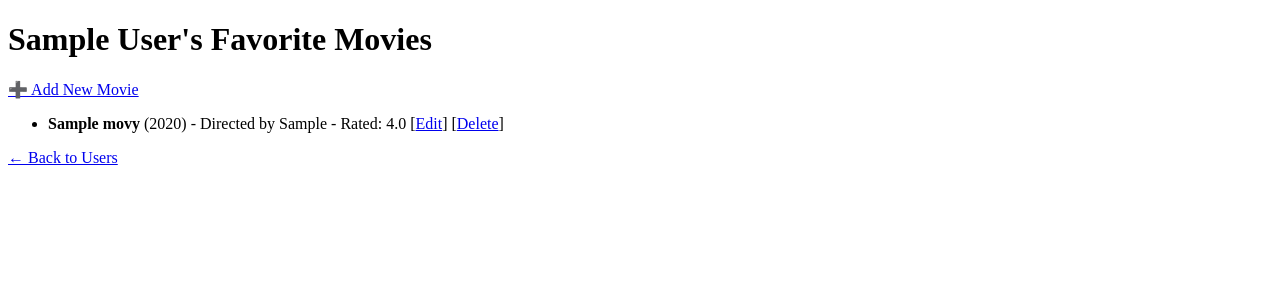
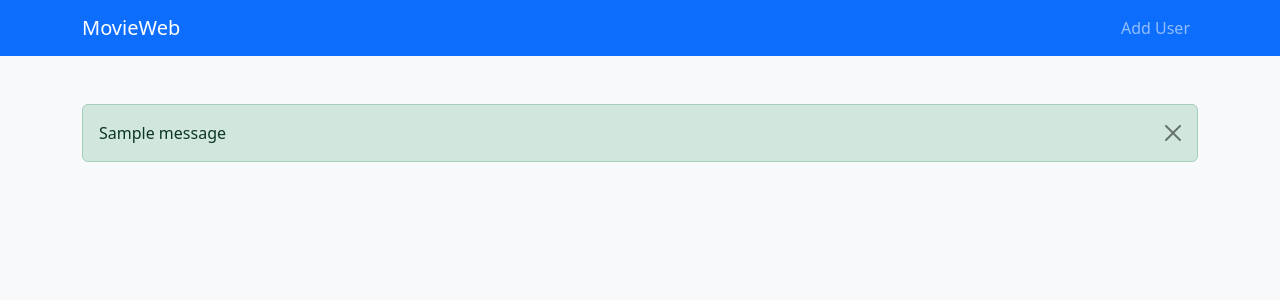
Before and after one commit to Andrew-O39/moviweb_app, a Flask app: page /users/1 in a window 1280 px wide. Shown: the top 300 px of the page. Run offline with Flask 3, Linux system fonts and the light colour scheme; tables that the repository leaves empty hold one stand-in row (values such as "Sample post"); one stand-in notice (Sample message) is shown.

Commit message:
handled errors, improved functionalities

```diff
--- a/app.py
+++ b/app.py
@@ -1,9 +1,10 @@
-from flask import Flask, render_template, request, redirect, url_for
+from flask import Flask, flash, render_template, request, redirect, url_for, abort
 from datamanager.sqlite_data_manager import SQLiteDataManager
 from app_models import db, User, Movie
 
 def create_app():
     app = Flask(__name__)
+    app.secret_key = 'your_secret_key_here'
     app.config['SQLALCHEMY_DATABASE_URI'] = 'sqlite:///movies.db'
     app.config['SQLALCHEMY_TRACK_MODIFICATIONS'] = False
 
@@ -23,26 +24,110 @@ def create_app():
         users = app.data_manager.get_all_users()
         return render_template("users.html", users=users)
 
+
     @app.route("/users/<int:user_id>")
     def user_movies(user_id):
-        user = db.session.get(User, user_id)
-        if not user:
-            return f"User with ID {user_id} not found.", 404
+        try:
+            user = app.data_manager.get_user_by_id(user_id)
+            if not user:
+                abort(404, description="User not found")
 
-        movies = app.data_manager.get_user_movies(user_id)
-        return render_template("user_movies.html", user=user, movies=movies)
+            movies = app.data_manager.get_user_movies(user_id)
+            return render_template("user_movies.html", user=user, movies=movies)
 
-    from flask import request, redirect, url_for
+        except Exception as e:
+            return render_template("error.html", message=f"Could not load user movies: {e}")
+
 
     @app.route("/add_user", methods=["GET", "POST"])
     def add_user():
         if request.method == "POST":
             name = request.form.get("name")
-            if name:
+            if not name:
+                return render_template("error.html", message="Name is required.")
+
+            try:
                 app.data_manager.add_user(name)
                 return redirect(url_for("list_users"))
-            return "Name is required.", 400
+            except Exception as e:
+                return render_template("error.html", message=f"Failed to add user: {e}")
+
         return render_template("add_user.html")
+
+
+    @app.route("/users/<int:user_id>/add_movie", methods=["GET", "POST"])
+    def add_movie(user_id):
+        user = app.data_manager.get_user_by_id(user_id)
+        if not user:
+            abort(404, description="User not found")
+
+        if request.method == "POST":
+            try:
+                movie_data = {
+                    "name": request.form["name"],
+                    "director": request.form["director"],
+                    "year": int(request.form["year"]),
+                    "rating": float(request.form["rating"]),
+                    "user_id": user_id
+                }
+                app.data_manager.add_movie(**movie_data)
+                flash("Movie added successfully.", "success")
+                return redirect(url_for("user_movies", user_id=user_id))
+            except Exception as e:
+                return render_template("error.html", message=f"Failed to add movie: {e}")
+
+        return render_template("add_movie.html", user=user)
+
+
+    @app.route("/users/<int:user_id>/update_movie/<int:movie_id>", methods=["GET", "POST"])
+    def update_movie(user_id, movie_id):
+        user = app.data_manager.get_user_by_id(user_id)
+        movie = app.data_manager.get_movie_by_id(movie_id)
+
+        if not user or not movie or movie.user_id != user.id:
+            abort(404, description="User or Movie not found")
+
+        if request.method == "POST":
+            try:
+                updated_data = {
+                    "name": request.form["name"],
+                    "director": request.form["director"],
+                    "year": int(request.form["year"]),
+                    "rating": float(request.form["rating"]),
+                }
+                app.data_manager.update_movie(movie_id, updated_data)
+                flash("Movie updated successfully.", "success")
+                return redirect(url_for("user_movies", user_id=user.id))
+            except Exception as e:
+                return render_template("error.html", message=f"Failed to update movie: {e}")
+
+        return render_template("update_movie.html", user=user, movie=movie)
+
+
+    @app.route("/users/<int:user_id>/delete_movie/<int:movie_id>", methods=["POST"])
+    def delete_movie(user_id, movie_id):
+        user = app.data_manager.get_user_by_id(user_id)
+        movie = app.data_manager.get_movie_by_id(movie_id)
+
+        if not user or not movie or movie.user_id != user.id:
+            abort(404, description="User or Movie not found")
+
+        try:
+            app.data_manager.delete_movie(movie_id)
+            flash("Movie deleted successfully.", "success")
+            return redirect(url_for("user_movies", user_id=user.id))
+        except Exception as e:
+            return render_template("error.html", message=f"Failed to delete movie: {e}")
+
+
+    @app.errorhandler(404)
+    def page_not_found(e):
+        return render_template('404.html', message=getattr(e, 'description', 'Page not found.')), 404
+
+
+    @app.errorhandler(500)
+    def internal_error(e):
+        return render_template('500.html', message="An internal server error occurred."), 500
 
     return app
 
--- a/datamanager/sqlite_data_manager.py
+++ b/datamanager/sqlite_data_manager.py
@@ -4,10 +4,13 @@ from app_models import db, User, Movie
 
 class SQLiteDataManager(DataManagerInterface):
     def __init__(self, db_uri):
-        self.db_uri = db_uri  # Not used directly, SQLAlchemy handles this
+        self.db_uri = db_uri
 
     def get_all_users(self):
         return User.query.all()
+
+    def get_user_by_id(self, user_id):
+        return db.session.get(User, user_id)
 
     def get_user_movies(self, user_id):
         return Movie.query.filter_by(user_id=user_id).all()
@@ -17,15 +20,23 @@ class SQLiteDataManager(DataManagerInterface):
         db.session.add(new_user)
         db.session.commit()
 
-    def add_movie(self, movie):
+    def add_movie(self, movie_data):
+        movie = Movie(**movie_data)
         db.session.add(movie)
         db.session.commit()
 
-    def update_movie(self, movie):
-        db.session.commit()
+    def get_movie_by_id(self, movie_id):
+        return db.session.get(Movie, movie_id)
+
+    def update_movie(self, movie_id, updated_data):
+        movie = self.get_movie_by_id(movie_id)
+        if movie:
+            for key, value in updated_data.items():
+                setattr(movie, key, value)
+            db.session.commit()
 
     def delete_movie(self, movie_id):
-        movie = Movie.query.get(movie_id)
+        movie = self.get_movie_by_id(movie_id)
         if movie:
             db.session.delete(movie)
             db.session.commit()
--- /dev/null
+++ b/templates/base.html
@@ -0,0 +1,45 @@
+<!DOCTYPE html>
+<html lang="en">
+<head>
+    <meta charset="UTF-8">
+    <title>{% block title %}MovieWeb App{% endblock %}</title>
+    <meta name="viewport" content="width=device-width, initial-scale=1">
+
+    <!-- Bootstrap CSS -->
+    <link
+        href="https://cdn.jsdelivr.net/npm/bootstrap@5.3.0/dist/css/bootstrap.min.css"
+        rel="stylesheet"
+    >
+</head>
+<body class="bg-light text-dark">
+
+    <!-- Navbar -->
+    <nav class="navbar navbar-expand-lg navbar-dark bg-primary">
+        <div class="container">
+            <a class="navbar-brand" href="/">MovieWeb</a>
+            <div class="collapse navbar-collapse">
+                <ul class="navbar-nav ms-auto">
+                    <li class="nav-item"><a class="nav-link" href="/add_user">Add User</a></li>
+                </ul>
+            </div>
+        </div>
+    </nav>
+
+    <!-- Main Content -->
+    <div class="container mt-5">
+        {% with messages = get_flashed_messages(with_categories=true) %}
+  {% if messages %}
+    {% for category, message in messages %}
+      <div class="alert alert-{{ category }} alert-dismissible fade show" role="alert">
+        {{ message }}
+        <button type="button" class="btn-close" data-bs-dismiss="alert" aria-label="Close"></button>
+      </div>
+    {% endfor %}
+  {% endif %}
+{% endwith %}
+    </div>
+
+    <!-- Bootstrap JS -->
+    <script src="https://cdn.jsdelivr.net/npm/bootstrap@5.3.0/dist/js/bootstrap.bundle.min.js"></script>
+</body>
+</html>
--- a/templates/user_movies.html
+++ b/templates/user_movies.html
@@ -5,25 +5,41 @@
     <title>{{ user.name }}'s Movies - MovieWeb App</title>
 </head>
 <body>
-    <h1>{{ user.name }}'s Favorite Movies</h1>
+    {% extends "base.html" %}
 
-    <a href="/users/{{ user.id }}/add_movie">➕ Add New Movie</a>
+{% block title %}{{ user.name }}'s Movies - MovieWeb App{% endblock %}
 
-    <ul>
-        {% for movie in movies %}
-            <li>
-                <strong>{{ movie.name }}</strong> ({{ movie.year }})
-                - Directed by {{ movie.director }}
-                - Rated: {{ movie.rating }}
+{% block content %}
+<h1 class="text-primary mb-4">{{ user.name }}'s Favorite Movies</h1>
 
-                [<a href="/users/{{ user.id }}/update_movie/{{ movie.id }}">Edit</a>]
-                [<a href="/users/{{ user.id }}/delete_movie/{{ movie.id }}">Delete</a>]
-            </li>
-        {% else %}
-            <li>No movies found.</li>
-        {% endfor %}
-    </ul>
+<a href="/users/{{ user.id }}/add_movie" class="btn btn-success mb-4">+ Add New Movie</a>
 
-    <p><a href="/users">← Back to Users</a></p>
+{% if movies %}
+<div class="row row-cols-1 row-cols-md-2 row-cols-lg-3 g-4">
+    {% for movie in movies %}
+    <div class="col">
+        <div class="card h-100 shadow-sm">
+            <div class="card-body">
+                <h5 class="card-title">{{ movie.name }}</h5>
+                <p class="card-text">
+                    <strong>Director:</strong> {{ movie.director }}<br>
+                    <strong>Year:</strong> {{ movie.year }}<br>
+                    <strong>Rating:</strong> {{ movie.rating }}
+                </p>
+            </div>
+            <div class="card-footer d-flex justify-content-between">
+                <a href="/users/{{ user.id }}/update_movie/{{ movie.id }}" class="btn btn-sm btn-outline-primary">Edit</a>
+                <form action="/users/{{ user.id }}/delete_movie/{{ movie.id }}" method="post" style="margin: 0;">
+                    <button type="submit" class="btn btn-sm btn-outline-danger" onclick="return confirm('Are you sure you want to delete this movie?')">Delete</button>
+                </form>
+            </div>
+        </div>
+    </div>
+    {% endfor %}
+</div>
+{% else %}
+    <p class="text-muted">No movies found. Click "Add New Movie" to get started.</p>
+{% endif %}
+{% endblock %}
 </body>
 </html>
```
Also changed, not shown: templates/404.html (added, +9 -0 lines), templates/500.html (added, +10 -0 lines), templates/add_movie.html (added, +27 -0 lines), templates/add_user.html (added, +17 -0 lines), templates/error.html (added, +11 -0 lines), templates/update_movie.html (added, +27 -0 lines), templates/users.html (+15 -8 lines).
